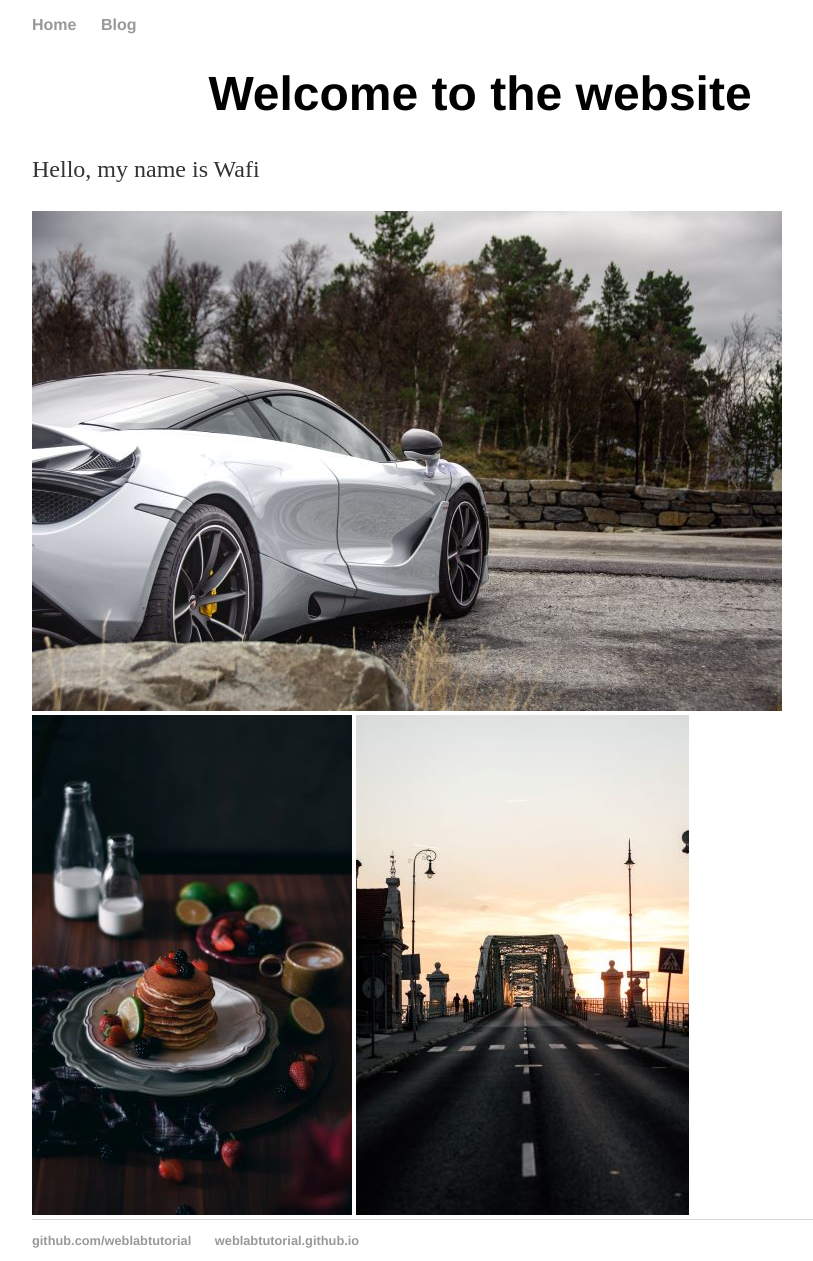
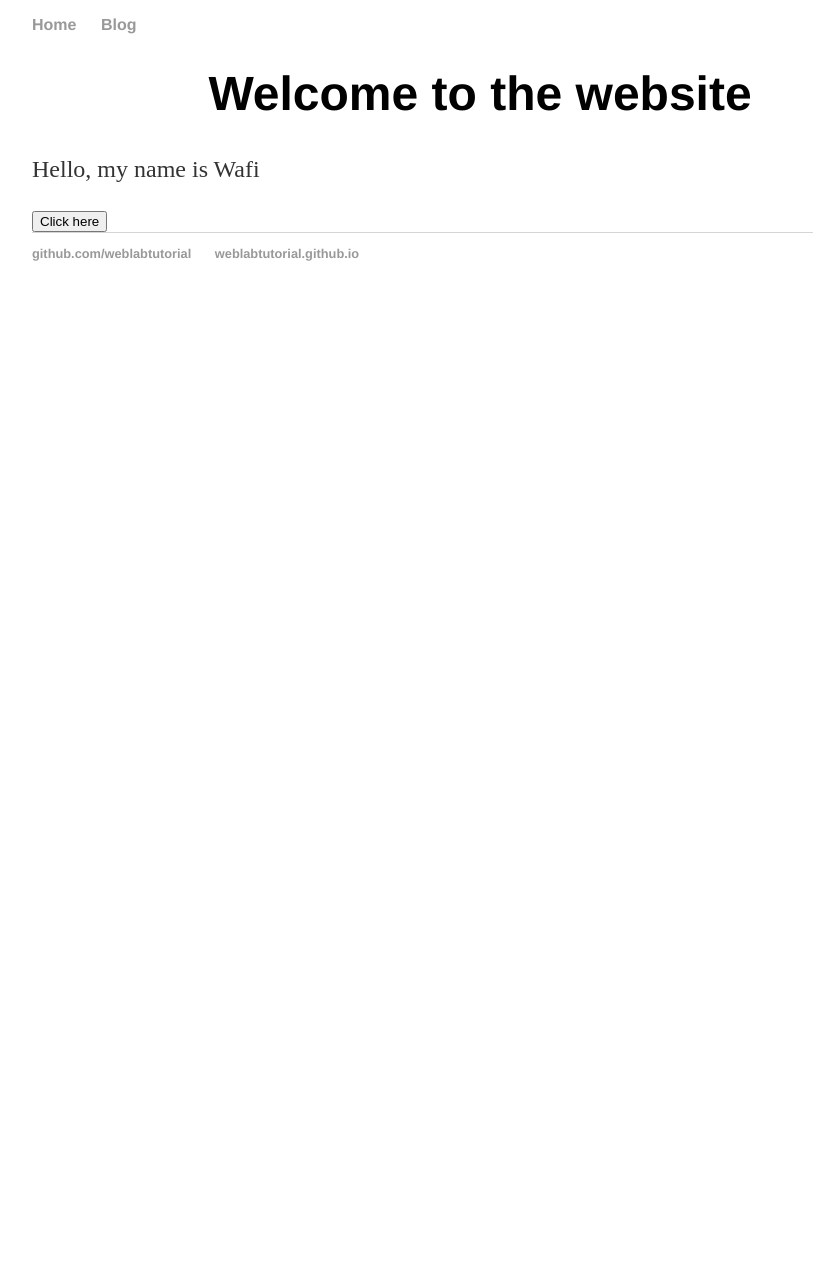
Before and after one commit to Wafi-Mohammed/Wafi-Mohammed.github.io, a Jekyll site: the page built from index.html, in a window 1280 px wide. Shown: the whole page, without its empty margins (160-973 px from the left). Built offline with Jekyll 4.4.1, drawn with Linux system fonts in a browser that asks for light colours; after the commit the page ends 900 px from its top, so only the background shows below that.

Commit message:
Update index.html

```diff
--- a/index.html
+++ b/index.html
@@ -5,7 +5,7 @@ title: Web Programming
 <div class ="blurb">
   <h1>Welcome to the website</h1>
   <p>Hello, my name is Wafi</p>
-         <img src="Images/1.jpg" alt="Car">
-         <img src="Images/2.jpg" alt="Bridge">
-         <img src="Images/3.jpg" alt="Breakfast">
+         <button onclick="Image.html">
+           Click here
+  </button>
 </div>
```
